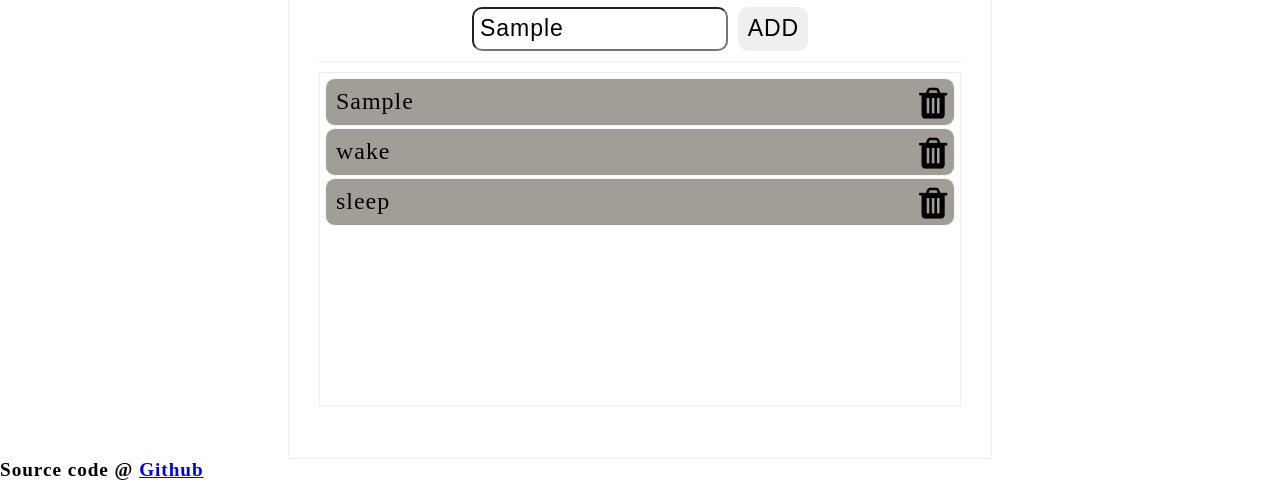
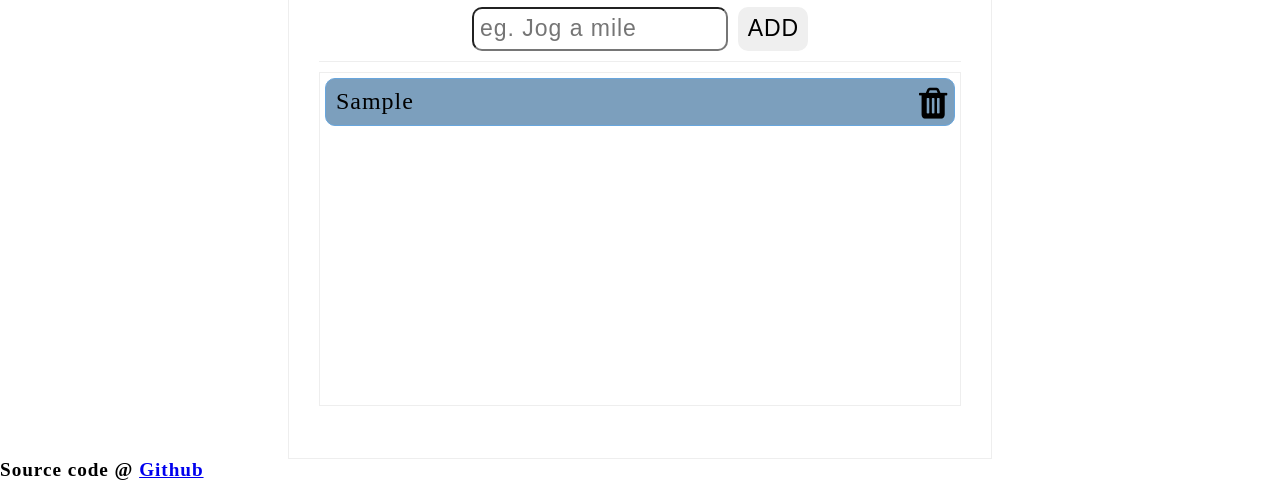
Before and after one commit to anand-yadav55/Javascript51, a plain HTML site: page 1.todo/index.html in a window 1280 px wide. Both pictures are taken after typing "Sample" into the empty fields and a click on the input "ADD". Shown: the part 301-800 px from the top of the page. Drawn offline with Linux system fonts and the light colour scheme.

Commit message:
check existing todo

```diff
--- a/1.todo/script.js
+++ b/1.todo/script.js
@@ -1,4 +1,4 @@
-let todoItems = ["wake", "sleep"];
+let todoItems = [];
 
 const todoInput = document.querySelector("#todoInput");
 let removeButtons = document.querySelectorAll(".removeBtn");
@@ -50,9 +50,17 @@ document.addEventListener("DOMContentLoaded", () => {
 
     let formData1 = new FormData(todoInput);
     let todoItem = formData1.get("enterTodo");
-    // todoItem[0] = todoItem[0].toUpperCase();
-    todoItems.unshift(todoItem);
-
-    renderTodoList();
+    if (todoItems.indexOf(todoItem) !== -1) {
+      let a = window.confirm("Todo already exists!! Do you still want to add");
+      if (a === true) {
+        todoItems.unshift(todoItem);
+        renderTodoList();
+      }
+      document.querySelector(".enterTodo").value = "";
+    } else {
+      todoItems.unshift(todoItem);
+      renderTodoList();
+      document.querySelector(".enterTodo").value = "";
+    }
   });
 });
--- a/1.todo/styles.css
+++ b/1.todo/styles.css
@@ -74,7 +74,7 @@ li {
 .todoList li {
   list-style: none;
   width: 100%;
-  border: 1px solid aliceblue;
+  border: 1px solid rgb(104, 166, 221);
   height: 3rem;
   margin-bottom: 2px;
   padding: 10px;
@@ -83,7 +83,7 @@ li {
   font-size: 1.5rem;
   justify-content: space-between;
   border-radius: 10px;
-  background-color: rgb(162, 157, 150);
+  background-color: rgb(124, 159, 189);
 }
 .removeBtn {
   float: right;
```
